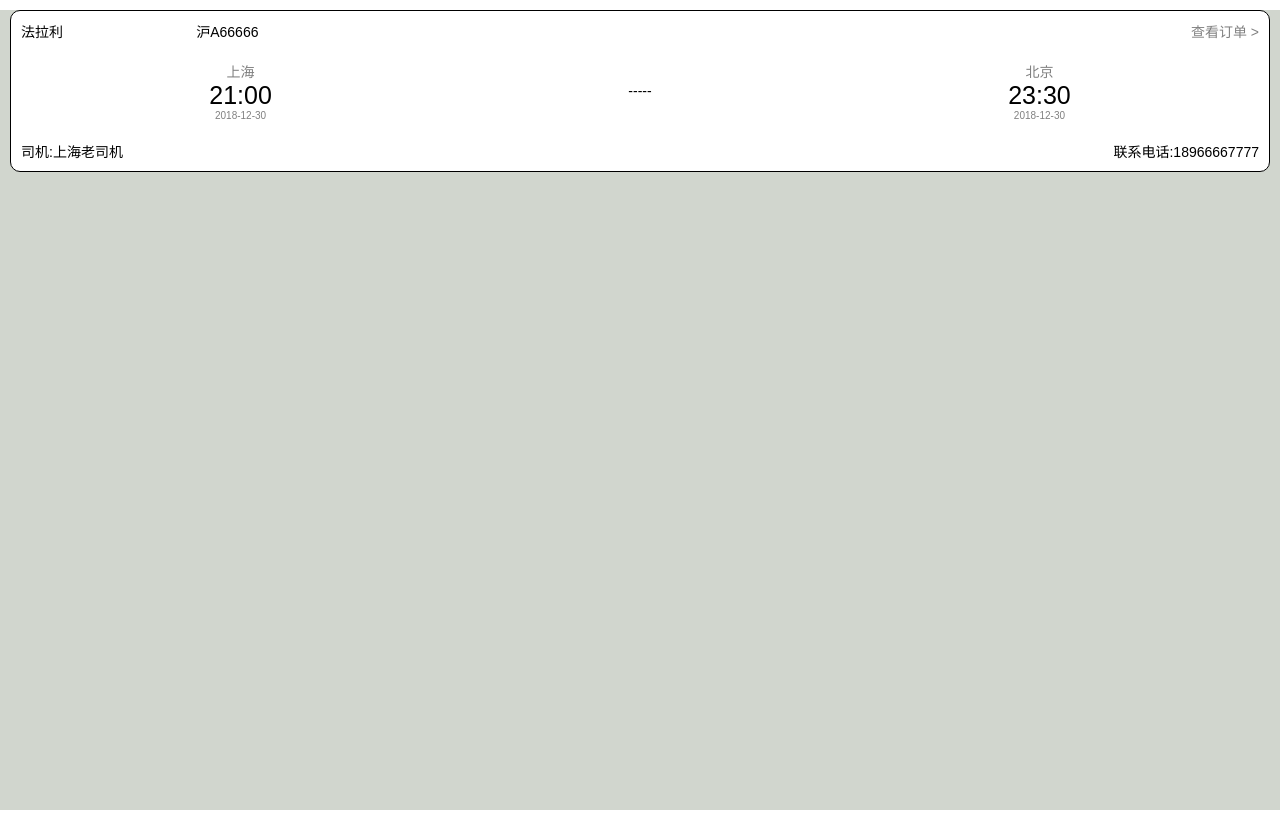
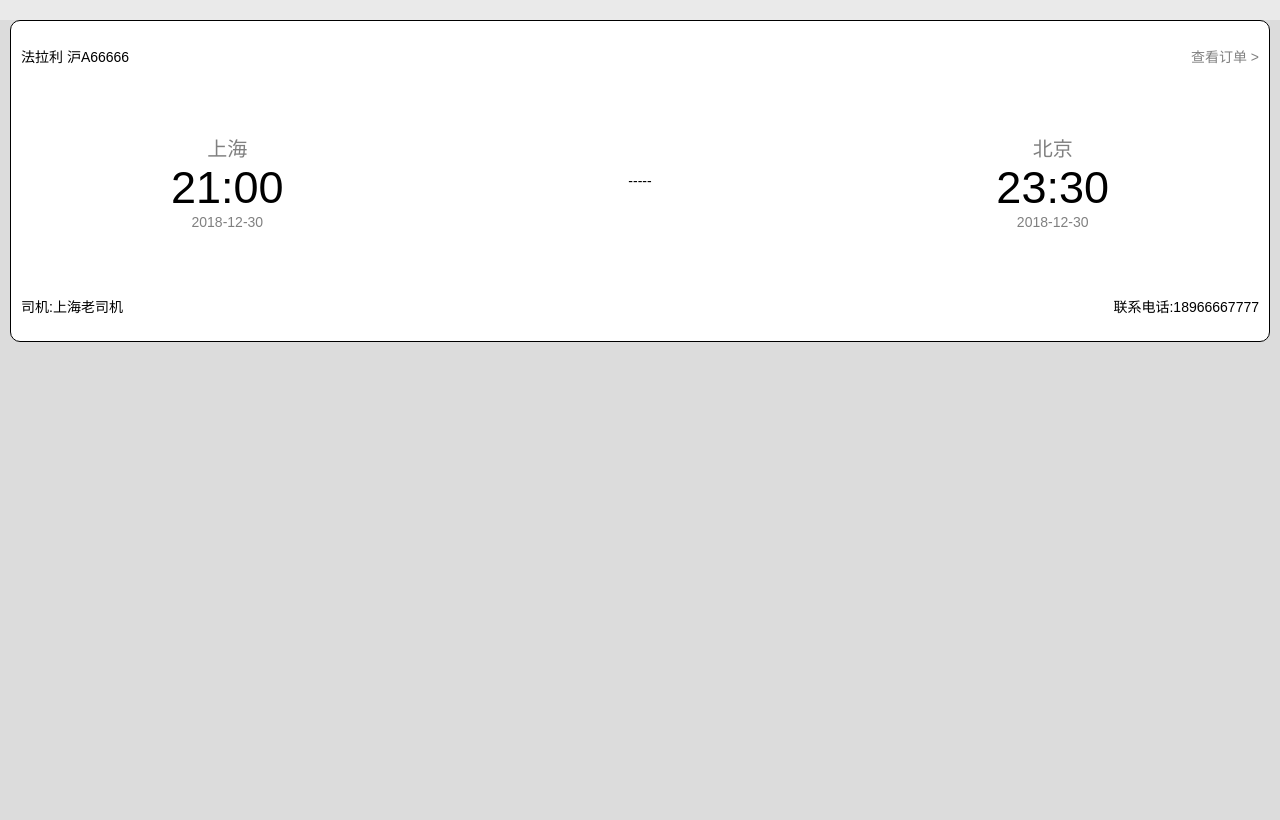
Before and after one commit to PFZTJLLYTC/LC, a plain HTML site: page widget/html/frame2.html in a window 1280 px wide. Drawn offline with Linux system fonts and the light colour scheme.

Commit message:
增加垂直方向上的flex布局

```diff
--- a/widget/html/frame2.html
+++ b/widget/html/frame2.html
@@ -8,111 +8,139 @@
     <link rel="stylesheet" type="text/css" href="../css/api.css"/>
     <link rel="stylesheet" type="text/css" href="../css/style.css"/>
     <style>
-    body{
-      background:rgb(209, 214, 206);
+    html,body{
+      background:rgba(186, 186, 186,0.3);
     }
     .order{
       text-align: center;
-      margin: 10px;
+      height: 300px;
+      margin: 20px 10px;
       padding:10px;
       border: solid 1px black;
       border-radius: 10px;
       background: white;
+      display: -webkit-box;/*采用流式布局，兼容性写法*/
+      display: -webkit-flex;
+      display: flex;
+      -webkit-box-orient: vertical;
+      -webkit-flex-flow: column;
+      flex-flow: column;
     }
     .carinfo{
-      display: flex;   /*采用流式布局*/
+      display: -webkit-box;/*采用流式布局，兼容性写法*/
+      display: -webkit-flex;
+      display: flex;
+      -webkit-box-orient: horizontal;
+      -webkit-flex-flow: row;
+      flex-flow: row;
+
+      -webkit-box-flex: 1;/*垂方向直*/
+      -webkit-flex: 1;
+      flex: 1;
     }
     .carinfo .carname{
       text-align: left;
-      flex-grow: 1;
-    }
-    .carinfo .carnum{
-      text-align: left;
-      flex-grow: 1;
+      -webkit-box-flex: 1;
+      -webkit-flex: 1;
+      flex: 1;
+      margin: auto;
     }
     .carinfo .check{
       text-align: right;
-      flex-grow:6;
+      -webkit-box-flex: 1;
+      -webkit-flex: 1;
+      flex: 1;
+      margin: auto;
       color:grey;
     }
     .from-to{
+      display: -webkit-box;/*采用流式布局，兼容性写法*/
+      display: -webkit-flex;
       display: flex;
-      flex-direction: row;
-      justify-content: flex-start;
-      margin: 20px 10px;
+      -webkit-box-orient: horizontal;
+      -webkit-flex-flow: row;
+      flex-flow: row;
+
+      -webkit-box-flex: 4;/*垂方向直*/
+      -webkit-flex: 4;
+      flex: 4;
     }
     .from-to .middle{
-      flex-grow:1;
+      -webkit-box-flex: 1;
+      -webkit-flex: 1;
+      flex: 1;
       margin: auto; /*垂直居中插如图片*/
     }
     .from-to .from{
-      flex-grow:1;
+      -webkit-box-flex: 1;
+      -webkit-flex: 1;
+      flex: 1;
+      margin: auto;
     }
     .from-to .addr{
+      font-size:20px;
+      color:grey;
+    }
+    .from-to .time{
+      font-size:45px;
+    }
+    .from-to .date{
       font-size:14px;
       color:grey;
     }
-    .from-to .time{
-      font-size:25px;
-    }
-    .from-to .date{
-      font-size:10px;
-      color:grey;
-    }
     .from-to .to{
-      flex-grow: 1;
+      -webkit-box-flex: 1;
+      -webkit-flex: 1;
+      flex: 1;
+      margin: auto;
     }
     .driver{
-      display:flex;
+      display: -webkit-box;/*采用流式布局，兼容性写法*/
+      display: -webkit-flex;
+      display: flex;
+      -webkit-box-orient: horizontal;
+      -webkit-flex-flow: row;
+      flex-flow: row;
+
+      -webkit-box-flex: 1;/*垂方向直*/
+      -webkit-flex: 1;
+      flex: 1;
     }
     .driver .drivername{
       text-align: left;
-      flex-grow: 1;
+      -webkit-box-flex: 1;
+      -webkit-flex: 1;
+      flex: 1;
+      margin: auto;
     }
     .driver .drivertel{
       text-align: right;
-      flex-grow: 1;
+      -webkit-box-flex: 1;
+      -webkit-flex: 1;
+      flex: 1;
+      margin: auto;
     }
     </style>
 </head>
 <body>
     <div class="order">
       <div class="carinfo">
-        <div class="carname">
-          法拉利
-        </div>
-        <div class="carnum">
-          沪A66666
-        </div>
-        <div class="check">
-          查看订单 >
-        </div>
+        <div class="carname">法拉利 沪A66666</div>
+        <div class="check">查看订单 ></div>
       </div>
       <div class="from-to">
         <div class="from">
-          <div class="addr fromaddr" id="fromaddr">
-            上海
-          </div>
-          <div class="time fromtime" id="fromtime">
-            21:00
-          </div>
-          <div class="date fromdate" id="fromdate">
-            2018-12-30
-          </div>
+          <div class="addr fromaddr" id="fromaddr">上海</div>
+          <div class="time fromtime" id="fromtime">21:00</div>
+          <div class="date fromdate" id="fromdate">2018-12-30</div>
         </div>
         <div class="middle">
            -----
         </div>
         <div class="to">
-          <div class="addr toaddr" id="toaddr">
-            北京
-          </div>
-          <div class="time totime" id="totime">
-            23:30
-          </div>
-          <div class="date todate" id="todate">
-            2018-12-30
-          </div>
+          <div class="addr toaddr" id="toaddr">北京</div>
+          <div class="time totime" id="totime">23:30</div>
+          <div class="date todate" id="todate">2018-12-30</div>
         </div>
       </div>
       <div class="driver">
```
